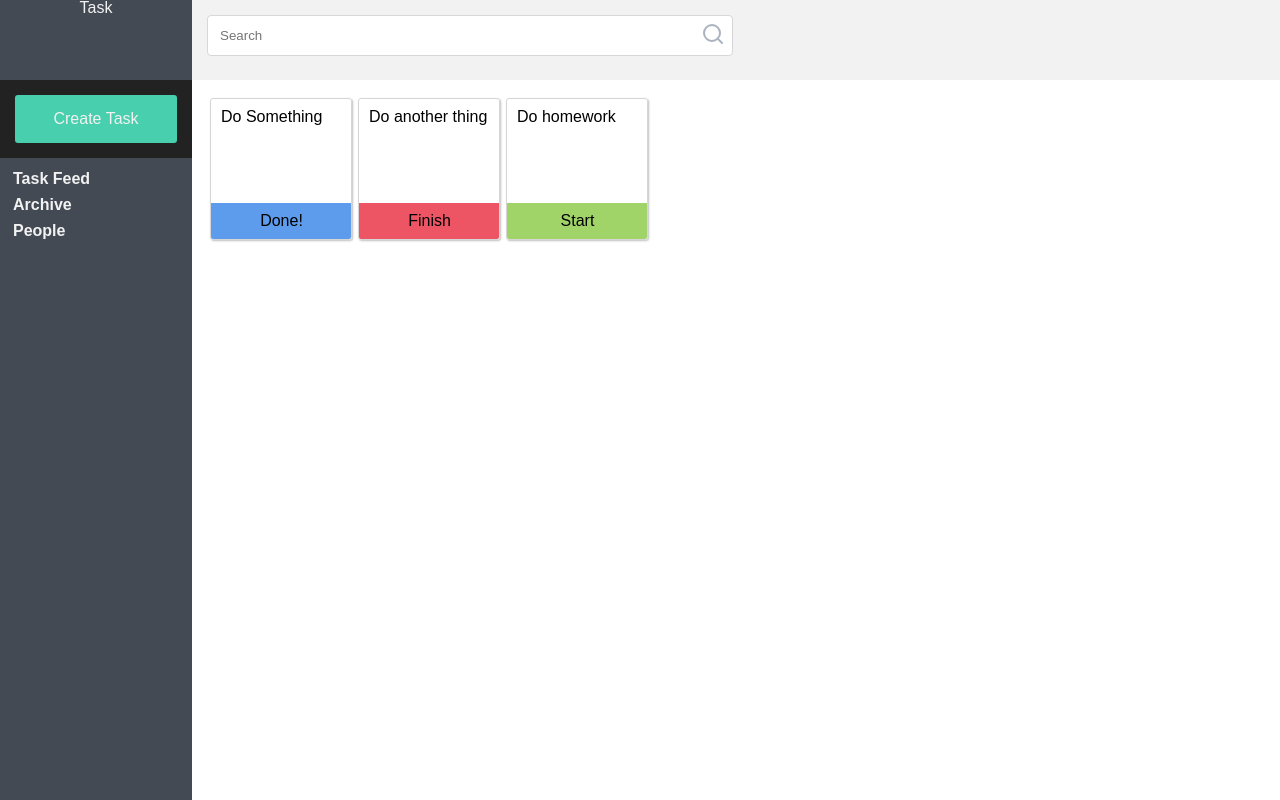
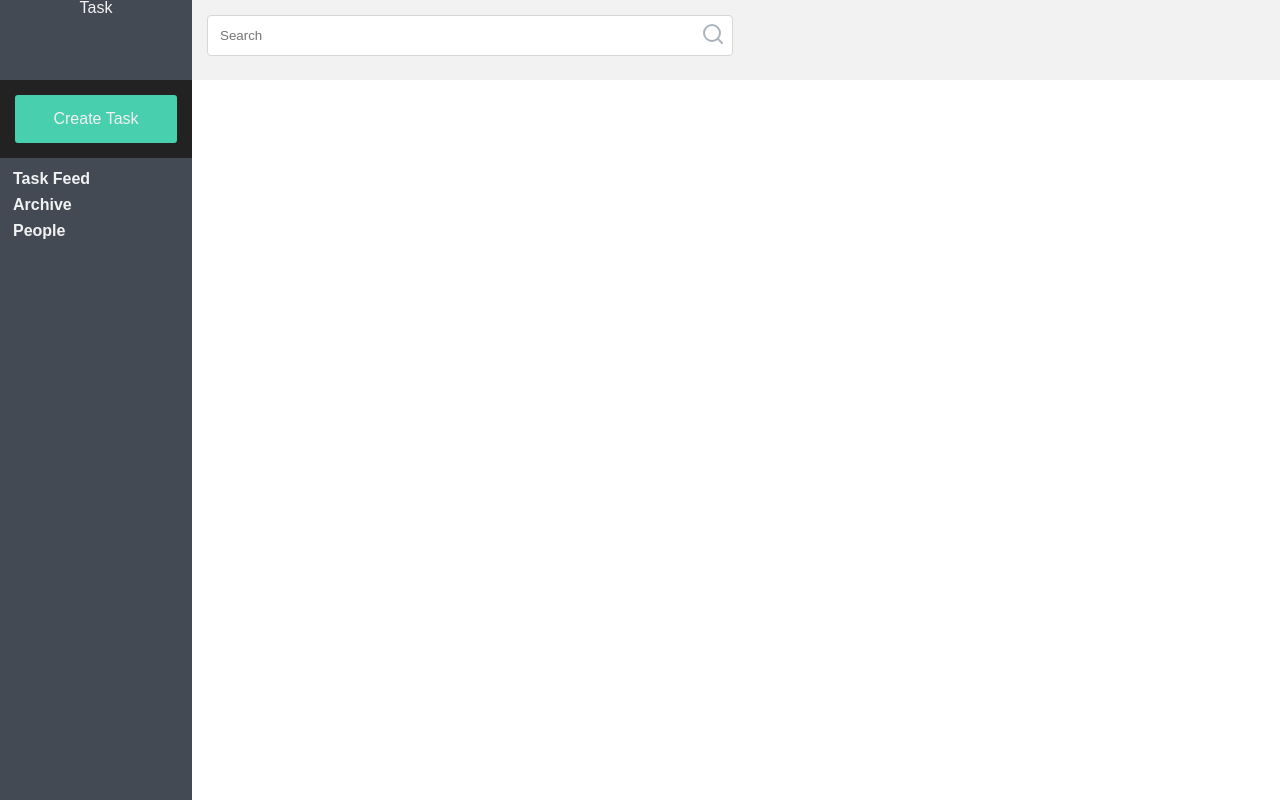
Before and after one commit to zyzmoz/myTasks, a React (Vite) app: page / in a window 1280 px wide. Built offline with nearby package versions, Linux system fonts and the light colour scheme.

Commit message:
add tasks

```diff
--- /dev/null
+++ b/src/actions/tasks/contants.js
@@ -0,0 +1,4 @@
+export const GET_TASKS = 'GET_TASKS';
+export const GET_TASK = 'GET_TASK';
+export const SAVE_TASK = 'SAVE_TASK';
+export const DELETE_TASK = 'DELETE_TASK';
--- /dev/null
+++ b/src/actions/tasks/index.js
@@ -0,0 +1,29 @@
+import {
+  GET_TASK,
+  GET_TASKS,
+  SAVE_TASK,
+  DELETE_TASK
+} from './contants';
+
+
+export const saveTask = (task) => {
+  return {
+    type: SAVE_TASK,
+    payload: { task }
+  }
+}
+
+export const getTask = () => {
+
+}
+
+export const getTasks = () => {
+  return {
+    type: GET_TASKS,
+    payload: { list: []}
+  }
+}
+
+export const deleteTask = (id) => {
+
+}
--- a/src/components/Menu/Menu.jsx
+++ b/src/components/Menu/Menu.jsx
@@ -6,7 +6,7 @@ import './menu.css';
 import TaskForm from '../TaskForm/TaskForm';
 
 const mapState = (state) => ({
-  modals: state.modalReducer
+  modals: state.modals
 })
 
 const actions = {
--- a/src/components/TaskForm/TaskForm.jsx
+++ b/src/components/TaskForm/TaskForm.jsx
@@ -4,14 +4,17 @@ import './task-form.css';
 import DateInput from '../../util/DateInput/DateInput';
 import { connect } from 'react-redux';
 import { closeModal } from '../../actions/modalManager';
+import { saveTask } from '../../actions/tasks';
 import moment from 'moment';
 
 const mapState = (state) => ({
-  modals: state.modalReducer
+  modals: state.modals,
+  tasks: state.tasks
 });
 
 const actions = {
-  closeModal
+  closeModal,
+  saveTask
 }
 
 class TaskForm extends Component {
@@ -34,6 +37,10 @@ class TaskForm extends Component {
     this.setState({ [field]: value });
   }
 
+  componentDidMount(){
+    this.handleChange('id', this.props.tasks['list']?this.props.tasks.list.length:0);
+  }
+
   render() {
     return (
       <div className="form">
@@ -44,7 +51,7 @@ class TaskForm extends Component {
         <label>Task Owner</label>
         <TextInput placeholder={'Who should accomplish this task?'} change={this.handleChange} field={'owner'} value={this.state.owner} />
         <button onClick={() => this.props.closeModal()} className="btn medium danger">Cancel</button>
-        <button onClick={() => { console.log(this.state); this.props.closeModal() }} className="btn medium primary">Save</button>
+        <button onClick={() => {this.props.saveTask(this.state); this.props.closeModal() }} className="btn medium primary">Save</button>
       </div>
     );
   }
--- a/src/components/TaskList/TaskList.jsx
+++ b/src/components/TaskList/TaskList.jsx
@@ -1,55 +1,24 @@
 import React, { Component } from 'react';
 import Task from '../Task/Task';
+import {connect} from 'react-redux';
+
+const mapState = (state) => ({
+  tasks: state.tasks
+});
 
 class TaskList extends Component {
   constructor() {
     super();
-    this.state = {
-      taskList: [
-        {
-          id: 1,
-          createdAt: '',
-          text: 'Do Something',
-          deadline: '',
-          finished: true,
-          finishedAt: '',
-          started: true,
-          startedAt: '',
-          owner: 'Harry'
-        },
-        {
-          id: 2,
-          createdAt: '',
-          text: 'Do another thing',
-          deadline: '',
-          finished: false,
-          finishedAt: '',
-          started: true,
-          startedAt: '',
-          owner: 'Draco'
-        },
-        {
-          id: 3,
-          createdAt: '',
-          text: 'Do homework',
-          deadline: '',
-          finished: false,
-          finishedAt: '',
-          started: false,
-          startedAt: '',
-          owner: 'Draco'
-        }
-      ]
-    }
+
   }
   render() {
-    let taskList = this.state.taskList;
+    let { list } = this.props.tasks;
     return (
       <div className="list wrapper">
-        {taskList && taskList.map(task => <Task key={task.id} task={task}/>)}
+        {list && list.map(task => <Task key={task.id} task={task}/>)}
       </div>
     );
   }
 }
 
-export default TaskList;
+export default connect(mapState)(TaskList);
--- a/src/reducers/index.js
+++ b/src/reducers/index.js
@@ -1,9 +1,11 @@
 import { combineReducers } from 'redux';
 import modalReducer from './modalManager';
+import taskReducer from './tasks';
 
 const rootReducer = combineReducers({
   // state: (state = {}) => state
-  modals: modalReducer
+  modals: modalReducer,
+  tasks: taskReducer
 });
 
 export default rootReducer;
--- /dev/null
+++ b/src/reducers/tasks/index.js
@@ -0,0 +1,16 @@
+import { createReducer } from "../createReducer";
+import { SAVE_TASK } from "../../actions/tasks/contants";
+
+const initialState = {}
+
+export const saveTask = (state, payload) => {
+  const { task } = payload;
+  let list = state['list']? state.list : [];
+  return { list: [...list, Object.assign({}, task)] };
+}
+
+
+
+export default createReducer(initialState, {
+  [SAVE_TASK]: saveTask
+});
```
